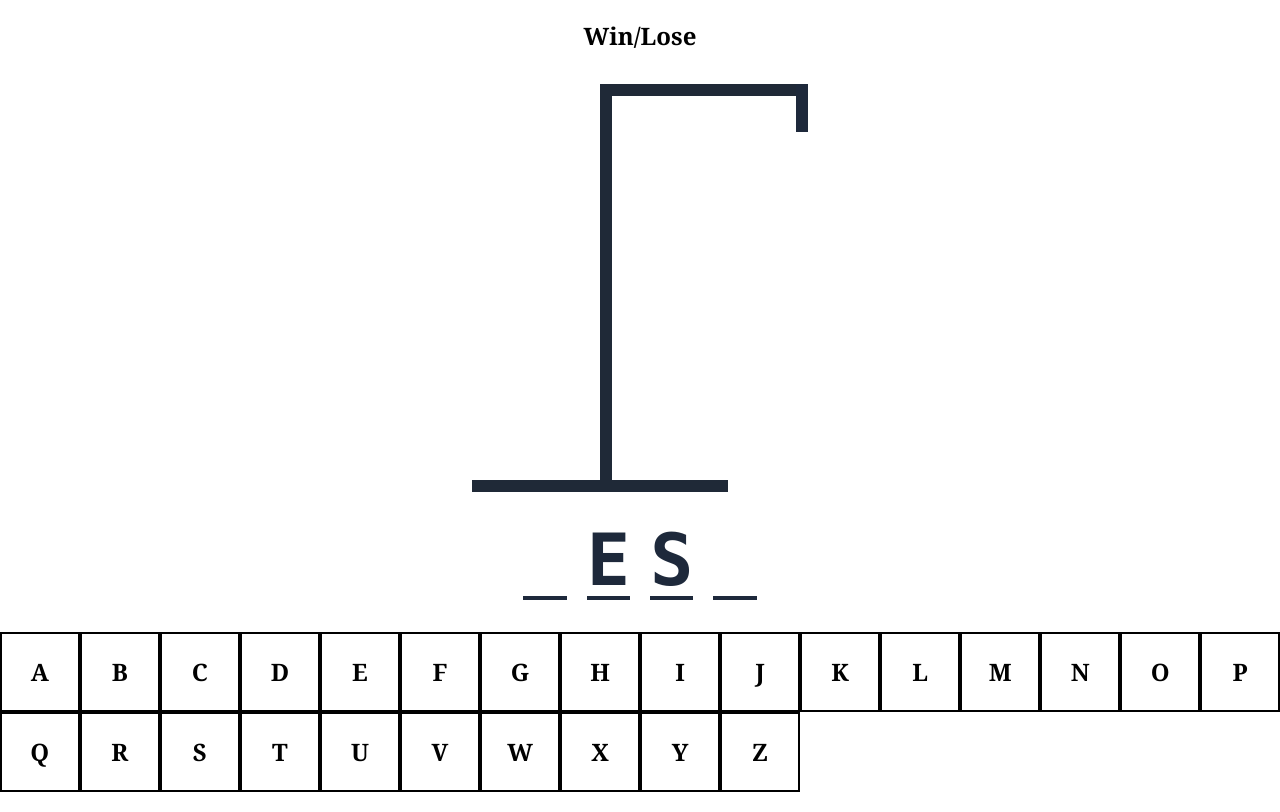
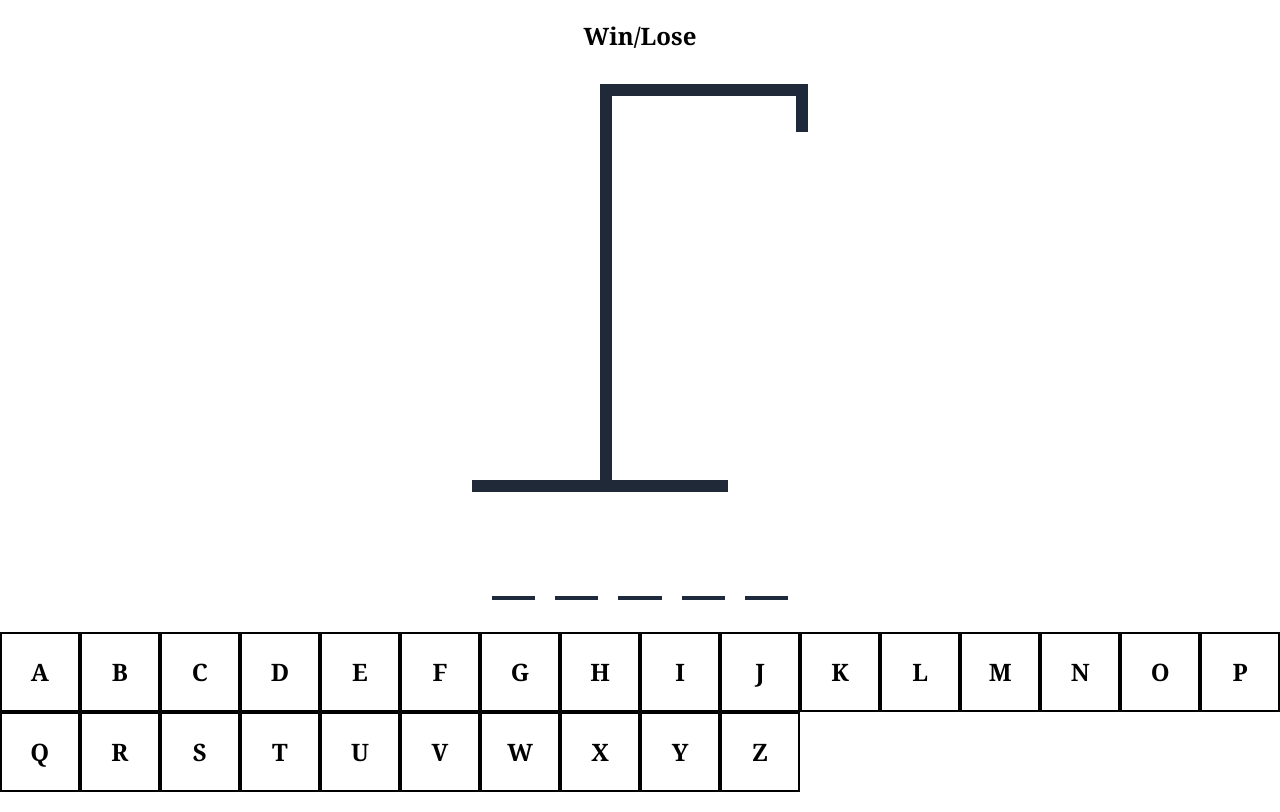
Before and after one commit to nemanja85/hangman, a React (Vite) app: page / in a window 1280 px wide. Built offline with nearby package versions, Linux system fonts and the light colour scheme.

Commit message:
fix: Modified word to guess and guessed letters

```diff
--- a/src/App.tsx
+++ b/src/App.tsx
@@ -16,7 +16,7 @@ function App() {
     <div className="flex items-center flex-col gap-8 m-w-[800px] font-serif font-normal py-5 mx-auto my-0">
       <div className="text-2xl font-semibold text-center">Win/Lose</div>
       <HangmanDrawing numberOfGuesses={inCorrectLetters.length} />
-      <HangmanWord />
+      <HangmanWord quessedLetters={quessedLetters} wordToGuest={wordToGuest} />
       <div style={{ alignSelf: 'stretch' }}>
         <Keyboard />
       </div>
--- a/src/components/HangmanDrawing.tsx
+++ b/src/components/HangmanDrawing.tsx
@@ -13,7 +13,7 @@ const leftLeg = <div className="absolute right-0 w-24 h-3 origin-bottom-right -r
 
 const BODY_PARTS = [head, body, rightArm, leftArm, rightLeg, leftLeg];
 
-export function HangmanDrawing(numberOfGuesses: HangmanDrawingProps) {
+export function HangmanDrawing({ numberOfGuesses }: HangmanDrawingProps) {
   return (
     <div className="relative">
       {BODY_PARTS.slice(0, numberOfGuesses)}
--- a/src/components/HangmanWord.tsx
+++ b/src/components/HangmanWord.tsx
@@ -1,13 +1,18 @@
-export function HangmanWord() {
+type HangmanWordProps = {
+  quessedLetters: string[];
+  wordToGuest: string;
+};
+
+export function HangmanWord({ quessedLetters, wordToGuest }: HangmanWordProps) {
   const word = 'test';
-  const guessedLetters = ['e', 'n', 's', 'm', 'p'];
+  //const guessedLetters = ['e', 'n', 's', 'm', 'p'];
   return (
     <div className="flex gap-5 font-mono font-bold uppercase text-7xl text-slate-800">
-      {word.split('').map((letter, idx) => (
+      {wordToGuest.split('').map((letter, idx) => (
         <span className="border-b-4 border-solid border-slate-800" key={idx}>
           <span
             style={{
-              visibility: guessedLetters.includes(letter) ? 'visible' : 'hidden',
+              visibility: quessedLetters.includes(letter) ? 'visible' : 'hidden',
             }}
           >
             {letter}
```
